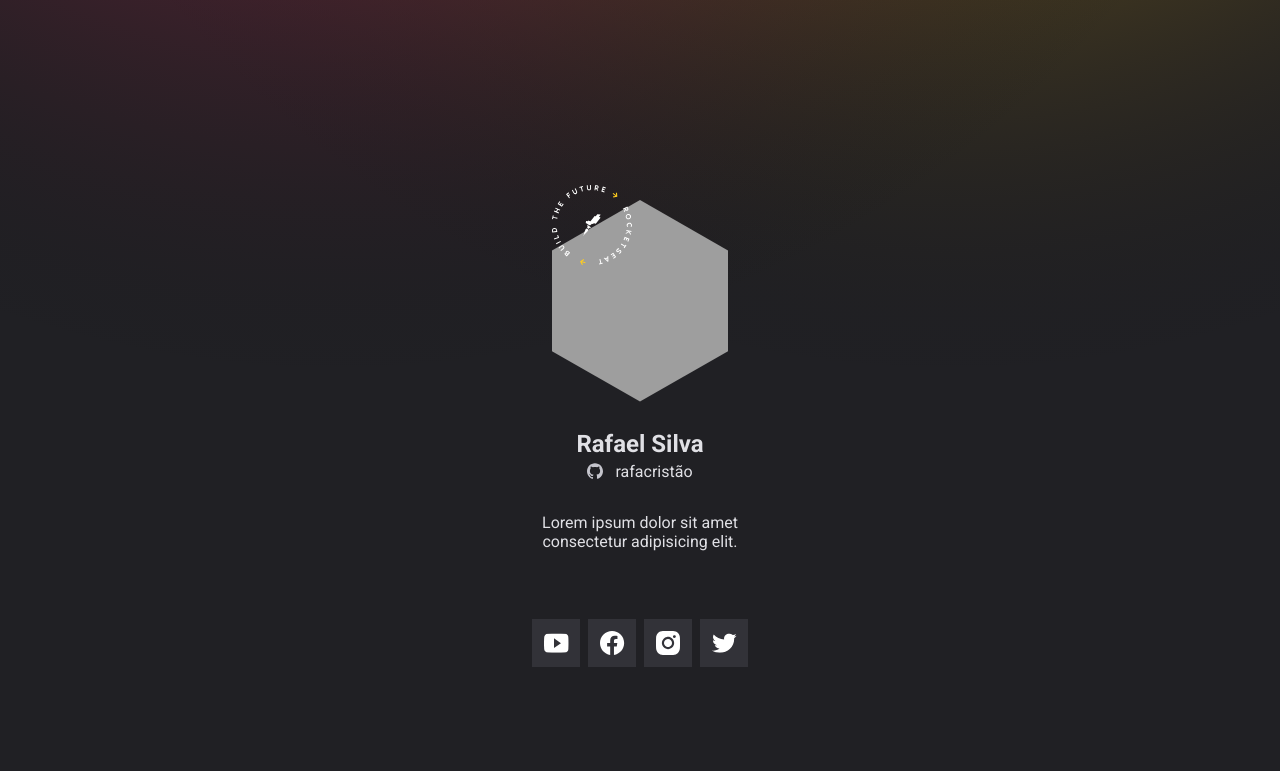
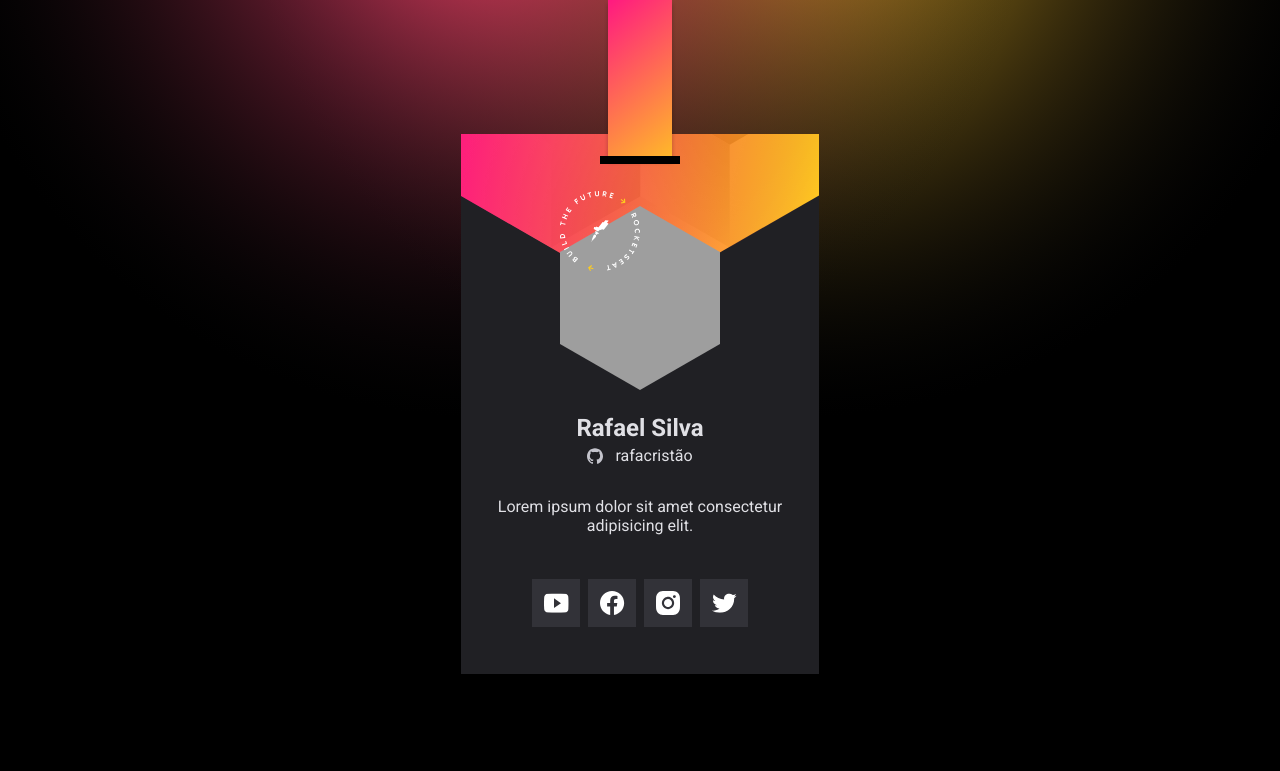
Before and after one commit to rafadtsilva/NLW7---ORIGIN, a plain HTML site: page index.html in a window 1280 px wide. Drawn offline with Linux system fonts and the light colour scheme; no server answers; grey boxes are pictures that could not be loaded.

Commit message:
ended desktop version

```diff
--- a/index.html
+++ b/index.html
@@ -13,7 +13,12 @@
 
 </head>
 <body>
+
   <main>
+    <div id="faixa">
+      <img src="assets/faixa.svg" alt="">
+      <div id="barra"></div>
+    </div>
 
     <div class="container">
 
--- a/style.css
+++ b/style.css
@@ -3,8 +3,6 @@
   padding: 0;
   box-sizing: border-box;
 }
-
-
 
 html,
 body {
@@ -26,20 +24,24 @@ main {
   width: 100vw;
   min-height: 812px;
   height: 100vh;
+  min-width: 358px;
 }
 
 .container {
-  max-width: 280px;
-  height: 70%;
+  margin: 10px;
+  width: 358px;
+  height: 540px;
   margin: auto;
   text-align: center;
   color: var(--grey);
+  padding-top: 72px;
 }
 
 .avatar {
   position: relative;
-  width: 11rem;
-  margin: 12.5rem auto 0;
+  width: 160px;
+  margin: 0 auto 0;
+  height: 184px;
 }
 
 .avatar span {
@@ -49,8 +51,8 @@ main {
 }
 
 .avatar > img {
-  width: 11rem;
-  height: 12.6rem;
+  width: 160px;
+  height: 184px;
   object-fit: cover;
   clip-path: polygon(50% 0, 100% 25%, 100% 75%, 50% 100%, 0 75%, 0 25%);
 }
@@ -72,12 +74,14 @@ a {
 
   justify-content: center;
   align-items: center;
-
-
 }
 
 p {
   margin-top: 2rem;
+}
+
+#socialLinks {
+  margin-bottom: 20px;
 }
 
 ul {
@@ -88,3 +92,38 @@ ul {
 
   margin-top: 4rem;
 }
+
+
+@media (min-width: 720px) {
+  main {
+    background: url(assets/luzes.svg) no-repeat center/cover;
+    background-color: black;
+  }
+
+  #faixa {
+    display: flex;
+    flex-direction: column;
+    align-items: center;
+    justify-content: center;
+  }
+
+  #barra {
+    margin-top: -10px;
+    width: 80px;
+    height: 8px;
+    background-color: black;
+  }
+
+  .container {
+    margin-top: -30px;
+    background: url(assets/background-desktop.svg) center;
+    background-color: #202024;
+    padding: 20px;
+    padding-top: 72px;
+  }
+
+  ul {
+    margin-top: 40px;
+  }
+
+}
```
Also changed, not shown: assets/background-desktop.svg (added), assets/faixa.svg (added), assets/luzes.svg (added).
